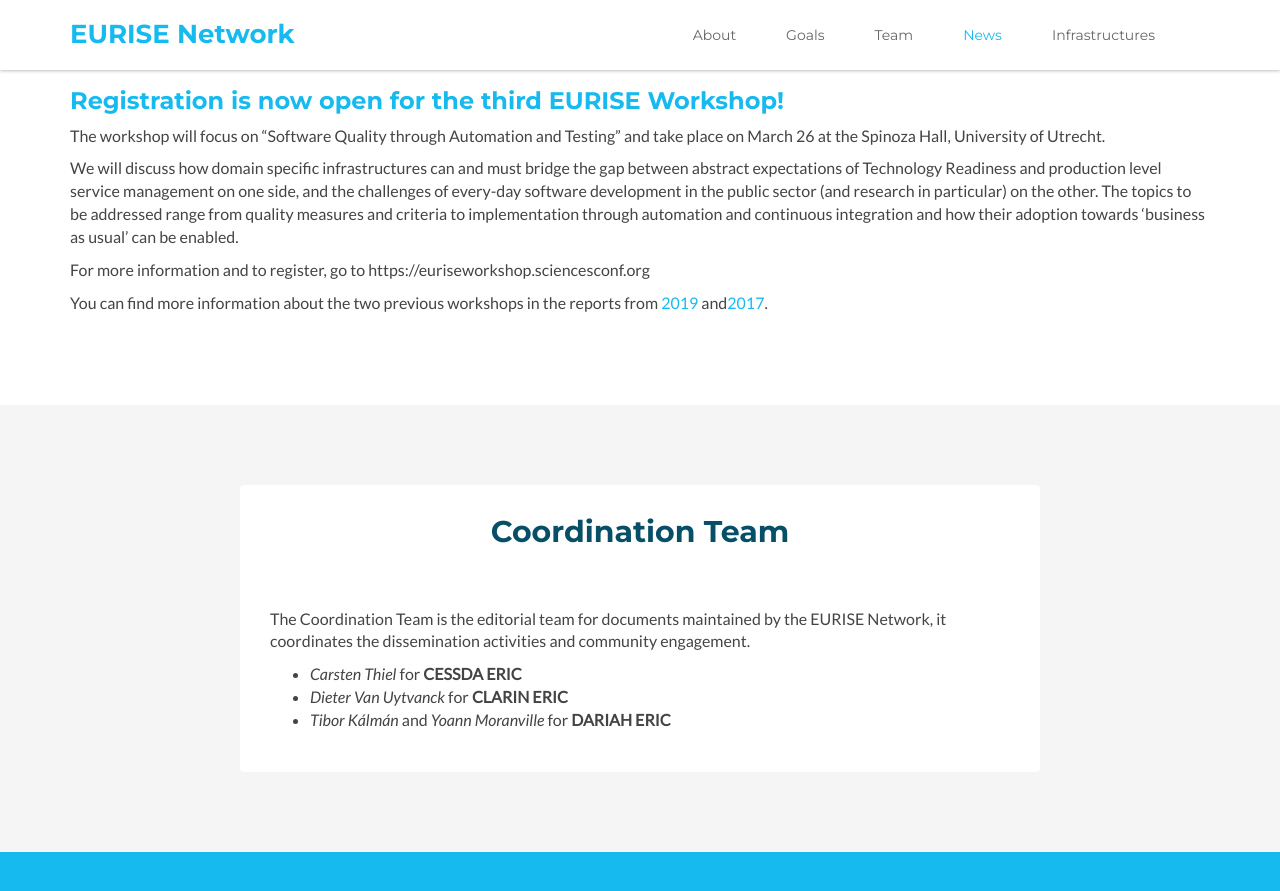
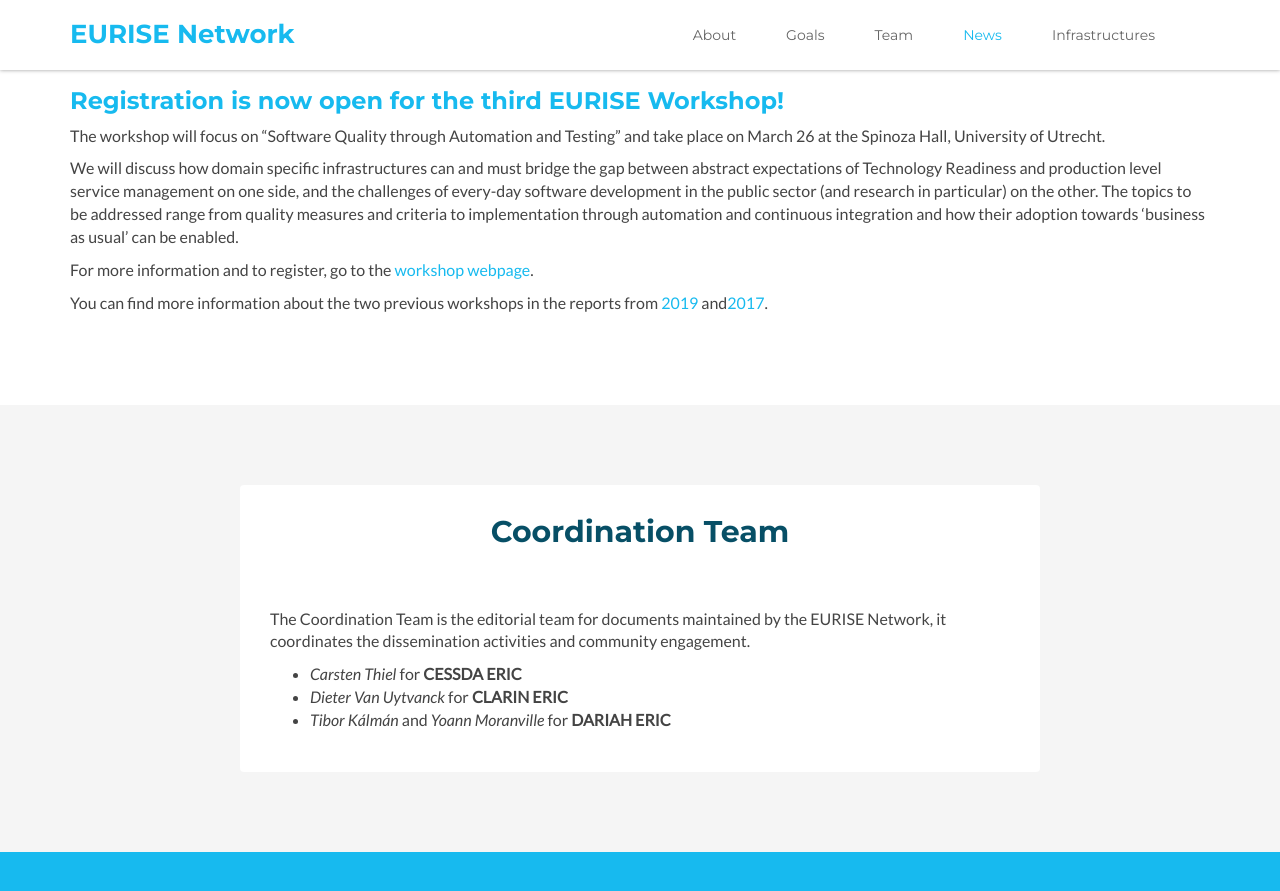
Before and after one commit to eurise-network/eurise-network.github.io, a Jekyll site: the page built from index.html, in a window 1280 px wide and 900 px high, scrolled down 1528 px. Shown: the top 891 px of the window. Built offline with Jekyll 4.4.1, drawn with Linux system fonts in a browser that asks for light colours.

Commit message:
Add link to workshop

```diff
--- a/_includes/news.html
+++ b/_includes/news.html
@@ -14,7 +14,7 @@
                       We will discuss how domain specific infrastructures can and must bridge the gap between abstract expectations of Technology Readiness and production level service management on one side, and the challenges of every-day software development in the public sector (and research in particular) on the other. The topics to be addressed range from quality measures and criteria to implementation through automation and continuous integration and how their adoption towards ‘business as usual’ can be enabled.
                     </p>
                     <p>
-                      For more information and to register, go to https://euriseworkshop.sciencesconf.org
+                    For more information and to register, go to the <a href="https://euriseworkshop.sciencesconf.org">workshop webpage</a>.
                     </p>
                       You can find more information about the two previous workshops in the reports from <a href="https://dhd-blog.org/?p=11310">2019</a> and<a href="https://dhd-blog.org/?p=8685">2017</a>.
                     </p>
```
